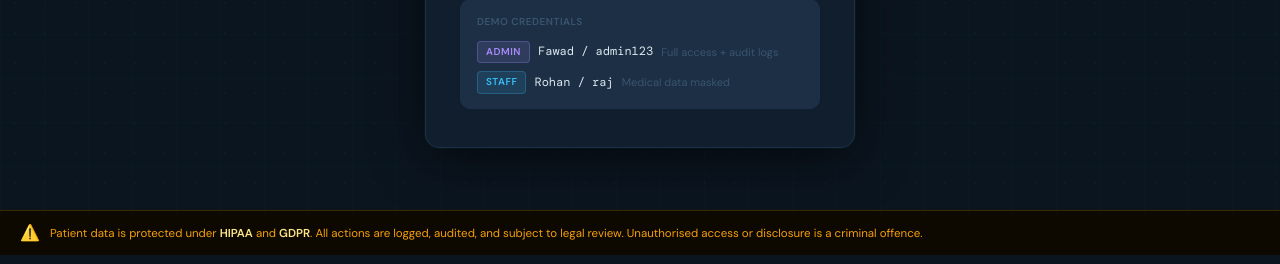
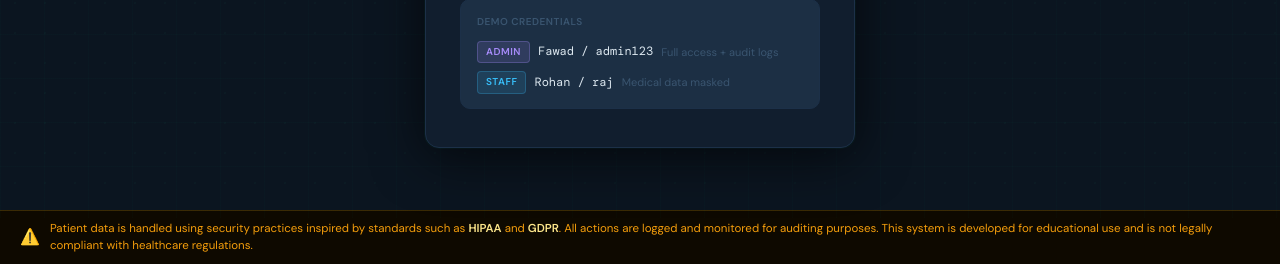
Before and after one commit to Fawad-Ghori/healthsecure_v3, a Flask app: page /login in a window 1280 px wide. Shown: the part 582-846 px from the top of the page. Run offline with Flask 3, Linux system fonts and the light colour scheme.

Commit message:
Update Dashboard

```diff
--- a/templates/base.html
+++ b/templates/base.html
@@ -76,20 +76,14 @@
   {% block content %}{% endblock %}
 </main>
 
-<!-- =========================================================================
-     COMPLIANCE FOOTER — permanent, undismissable
-     REGULATORY RELEVANCE — HIPAA §164.308(a)(5) Workforce Awareness:
-     Staff must be continuously reminded that their actions are monitored
-     and that patient data is legally protected. This footer renders on
-     every single page — it cannot be closed or hidden.
-     ========================================================================= -->
+
 <footer class="compliance-bar">
   <div class="compliance-inner">
     <span class="comp-icon">⚠️</span>
     <p>
-      Patient data is protected under <strong>HIPAA</strong> and <strong>GDPR</strong>.
-      All actions are logged, audited, and subject to legal review.
-      Unauthorised access or disclosure is a criminal offence.
+      Patient data is handled using security practices inspired by standards such as <strong>HIPAA</strong> and
+      <strong>GDPR</strong>. All actions are logged and monitored for auditing purposes. This system is developed for educational use
+      and is not legally compliant with healthcare regulations.
     </p>
   </div>
 </footer>
```
